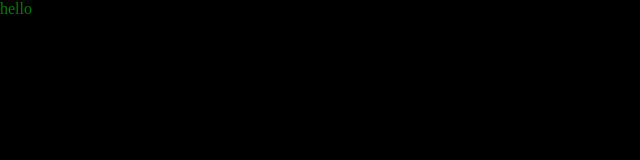
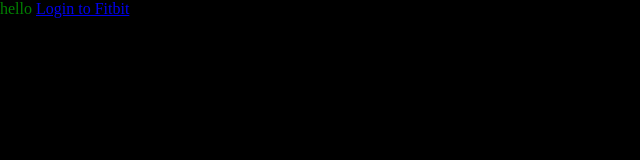
Before and after one commit to FitBitK/FitBitK.github.io, a plain HTML site: page index.html in a window 1280 px wide. Shown: the whole page, without its empty margins (0-640 px from the left). Drawn offline with Linux system fonts and the light colour scheme.

Commit message:
Update index.html

```diff
--- a/index.html
+++ b/index.html
@@ -5,6 +5,7 @@
 <title>Kevin Alexander</title></head>
 <body id="body" style="background-color: #000000; color: green; height: 100%; width: 100%; margin: 0; overflow-y: hidden">
 	hello
+	<a href="https://www.fitbit.com/oauth2/authorize?response_type=token&client_id=22DC7V&redirect_uri=https%3A%2F%2Fwww.FitBitK.github.io&scope=activity%20heartrate%20location%20nutrition%20profile%20settings%20sleep%20social%20weight&expires_in=604800">Login to Fitbit</a>
 
 </body>
 </html>
```
